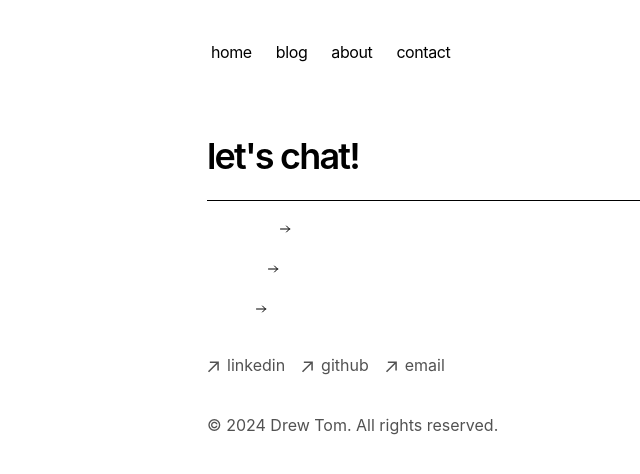
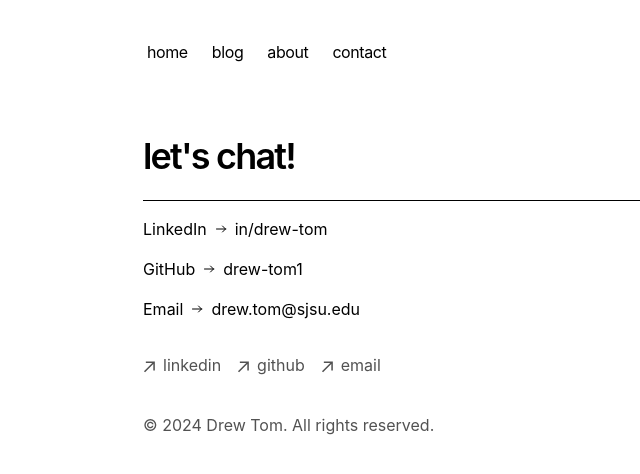
Before and after one commit to drew-tom1/me.dev, a Next.js app: page /contact in a window 1280 px wide. Shown: the top 474 px of the page, without its empty margins (49-689 px from the left). Built offline with nearby package versions, Linux system fonts and the light colour scheme.

Commit message:
fix5 actual lol

```diff
--- a/app/components/footer.tsx
+++ b/app/components/footer.tsx
@@ -21,7 +21,7 @@ export default function Footer() {
       <ul className="font-sm mt-8 flex flex-col space-x-0 space-y-2 text-neutral-600 md:flex-row md:space-x-4 md:space-y-0 dark:text-neutral-300">
         <li>
           <a
-            className="flex items-center transition-all hover:text-neutral-800 dark:hover:text-neutral-100"
+            className="flex items-center transition-all hover:text-neutral-800 dark:hover:text-cyan-200"
             rel="noopener noreferrer"
             target="_blank"
             href="https://www.linkedin.com/in/drew-tom/"
@@ -32,7 +32,7 @@ export default function Footer() {
         </li>
         <li>
           <a
-            className="flex items-center transition-all hover:text-neutral-800 dark:hover:text-neutral-100"
+            className="flex items-center transition-all hover:text-neutral-800 dark:hover:text-cyan-200"
             rel="noopener noreferrer"
             target="_blank"
             href="https://github.com/drew-tom1"
@@ -43,7 +43,7 @@ export default function Footer() {
         </li>
         <li>
           <a
-            className="flex items-center transition-all hover:text-neutral-800 dark:hover:text-neutral-100"
+            className="flex items-center transition-all hover:text-neutral-800 dark:hover:text-cyan-200"
             rel="noopener noreferrer"
             target="_blank"
             href="mailto:drew.tom@sjsu.edu"
--- a/app/components/nav.tsx
+++ b/app/components/nav.tsx
@@ -29,7 +29,8 @@ export function Navbar() {
                 <Link
                   key={path}
                   href={path}
-                  className="transition-all hover:text-neutral-800 dark:hover:text-neutral-200 flex align-middle relative py-1 px-2 m-1"
+                  className="transition-all hover:text-neutral-800 dark:hover:text-cyan-200
+                   flex align-middle relative py-1 px-2 m-1"
                 >
                   {name}
                 </Link>
--- a/app/contact/page.tsx
+++ b/app/contact/page.tsx
@@ -33,35 +33,35 @@ export default function Page() {
       <hr />
       <ul className="list-none space-y-4 mt-4">
         <li className="flex items-center">
-          <span className="text-white">LinkedIn</span>
+          <span className="dark:text-white">LinkedIn</span>
           <HorizontalArrowIcon />
           <a
             href="https://www.linkedin.com/in/drew-tom"
             target="_blank"
             rel="noopener noreferrer"
-            className="text-white hover:text-gray-600"
+            className="dark:text-white hover:text-gray-600"
           >
             in/drew-tom
           </a>
         </li>
         <li className="flex items-center">
-          <span className="text-white">GitHub</span>
+          <span className="dark:text-white">GitHub</span>
           <HorizontalArrowIcon />
           <a
             href="https://github.com/drew-tom1"
             target="_blank"
             rel="noopener noreferrer"
-            className="text-white hover:text-gray-600"
+            className="dark:text-white hover:text-gray-600"
           >
             drew-tom1
           </a>
         </li>
         <li className="flex items-center">
-          <span className="text-white">Email</span>
+          <span className="dark:text-white">Email</span>
           <HorizontalArrowIcon />
           <a
             href="mailto:drew.tom@sjsu.edu"
-            className="text-white hover:text-gray-600"
+            className="dark:text-white hover:text-gray-600"
           >
             drew.tom@sjsu.edu
           </a>
--- a/app/layout.tsx
+++ b/app/layout.tsx
@@ -55,7 +55,7 @@ export default function RootLayout({
       <head>
         <link rel="icon" href="/favicon.ico" />
       </head>
-      <body className="antialiased max-w-3xl mx-auto mt-8 lg:mx-auto">
+      <body className="antialiased max-w-4xl mx-auto mt-8 lg:mx-auto">
         <main className="flex-auto min-w-0 mt-6 flex flex-col px-2 md:px-0">
           <Navbar />
           {children}
--- a/app/page.tsx
+++ b/app/page.tsx
@@ -1,10 +1,19 @@
 import { BlogPosts } from "app/components/posts";
+import { Typewriter } from "nextjs-simple-typewriter";
 
 export default function Page() {
   return (
     <section>
       <h1 className="mb-6 text-4xl font-semibold tracking-tighter">
-        hi, i'm drew!
+        <Typewriter
+          words={["hi, i'm drew!"]}
+          cursor
+          cursorBlinking
+          typeSpeed={150}
+          deleteSpeed={125}
+          delaySpeed={1000}
+          loop={0}
+        />
       </h1>
       <hr />
       <p className="my-4">
--- a/package.json
+++ b/package.json
@@ -15,6 +15,7 @@
     "geist": "1.2.2",
     "next": "canary",
     "next-mdx-remote": "^4.4.1",
+    "nextjs-simple-typewriter": "^5.2.2",
     "postcss": "^8.4.35",
     "react": "18.2.0",
     "react-dom": "18.2.0",
```
Also changed, not shown: 1 other file (tests, documents, lock files or other folders).
